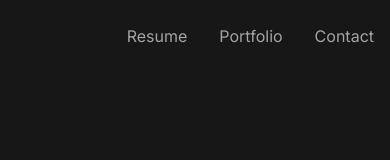
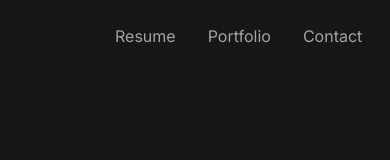
Before and after one commit to jortan02/jortan.dev, a Next.js app: page / in a window 390 px wide. Shown: the top 160 px of the page. Built offline with nearby package versions, Linux system fonts and the light colour scheme.

Commit message:
Adjusted navbar padding

```diff
--- a/src/components/Navigation.tsx
+++ b/src/components/Navigation.tsx
@@ -32,9 +32,9 @@ export const Navigation: React.FC = () => {
     }
     return (
         <header className={`h-[72px] sticky top-0 duration-200 ${
-            isScrolled ? "bg-neutral-900 border-b border-neutral-800" : 'bg-transparent border-b border-transparent'
+            isScrolled ? "bg-neutral-900 border-b border-neutral-800" : "bg-transparent border-b border-transparent"
           }`}>
-            <div className="px-4 py-6 mx-0 md:mx-[3vw] flex flex-row-reverse items-center justify-between">
+            <div className="px-4 py-6 mx-[3vw] flex flex-row-reverse items-center justify-between">
                 <div className="flex justify-between gap-8">
                     <a
                         href={resumeInfo.resume}
```
